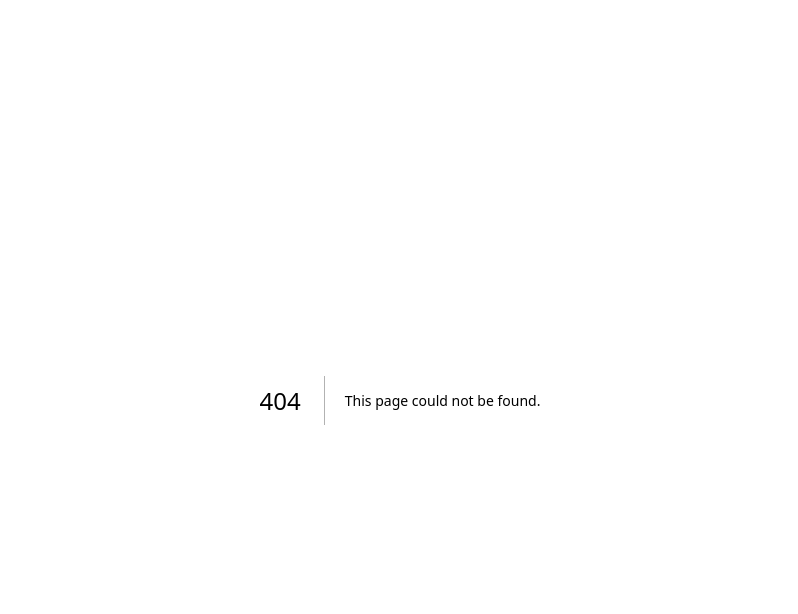
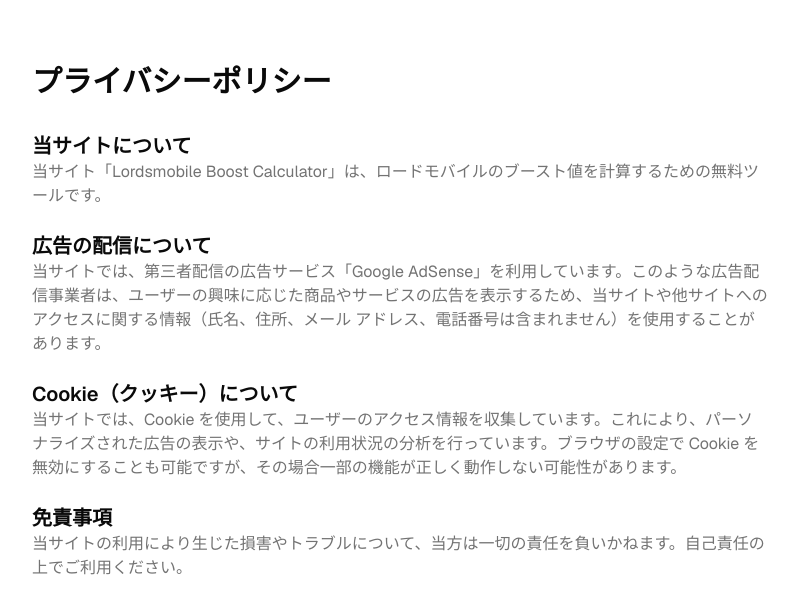
Before and after one commit to HarukiGoda/lordsmobile-boost-calculator, a Next.js app in the folder apps/web/: page /privacy in a window 1280 px wide. Before the commit this address had no page. Shown: the top 614 px of the page, without its empty margins (240-1038 px from the left). Built offline with nearby package versions, Linux system fonts and the light colour scheme.

Commit message:
feat: add adsense tracking and privacy policy page

```diff
--- a/apps/web/app/layout.tsx
+++ b/apps/web/app/layout.tsx
@@ -3,6 +3,7 @@ import { Geist, Geist_Mono } from "next/font/google"
 import "@workspace/ui/globals.css"
 import { ThemeProvider } from "@/components/theme-provider"
 import { cn } from "@workspace/ui/lib/utils"
+import Script from "next/script"
 
 const geist = Geist({ subsets: ["latin"], variable: "--font-sans" })
 
@@ -43,6 +44,12 @@ export default function RootLayout({
           type="application/ld+json"
           dangerouslySetInnerHTML={{ __html: JSON.stringify(jsonLd) }}
         />
+        <Script
+          async
+          src="https://pagead2.googlesyndication.com/pagead/js/adsbygoogle.js?client=ca-pub-8070114679956530"
+          crossOrigin="anonymous"
+          strategy="afterInteractive"
+        />
       </head>
       <body>
         <ThemeProvider>
--- a/apps/web/app/page.tsx
+++ b/apps/web/app/page.tsx
@@ -123,6 +123,11 @@ export default function Page() {
       </main>
 
       <footer className="border-t bg-muted/20 py-6 text-center text-xs text-muted-foreground">
+        <div className="mb-2 space-x-4">
+          <Link href="/privacy" className="hover:underline">
+            プライバシーポリシー
+          </Link>
+        </div>
         <p>
           © {new Date().getFullYear()} Lordsmobile Boost Calculator. All rights
           reserved.
--- /dev/null
+++ b/apps/web/app/privacy/page.tsx
@@ -0,0 +1,40 @@
+export default function PrivacyPage() {
+  return (
+    <div className="container mx-auto max-w-3xl px-4 py-16">
+      <h1 className="mb-8 text-3xl font-bold">プライバシーポリシー</h1>
+      <div className="prose prose-blue max-w-none text-muted-foreground">
+        <h2 className="text-xl font-semibold text-foreground">
+          当サイトについて
+        </h2>
+        <p>
+          当サイト「Lordsmobile Boost
+          Calculator」は、ロードモバイルのブースト値を計算するための無料ツールです。
+        </p>
+
+        <h2 className="mt-6 text-xl font-semibold text-foreground">
+          広告の配信について
+        </h2>
+        <p>
+          当サイトでは、第三者配信の広告サービス「Google
+          AdSense」を利用しています。このような広告配信事業者は、ユーザーの興味に応じた商品やサービスの広告を表示するため、当サイトや他サイトへのアクセスに関する情報（氏名、住所、メール
+          アドレス、電話番号は含まれません）を使用することがあります。
+        </p>
+
+        <h2 className="mt-6 text-xl font-semibold text-foreground">
+          Cookie（クッキー）について
+        </h2>
+        <p>
+          当サイトでは、Cookie
+          を使用して、ユーザーのアクセス情報を収集しています。これにより、パーソナライズされた広告の表示や、サイトの利用状況の分析を行っています。ブラウザの設定で
+          Cookie
+          を無効にすることも可能ですが、その場合一部の機能が正しく動作しない可能性があります。
+        </p>
+
+        <h2 className="mt-6 text-xl font-semibold text-foreground">免責事項</h2>
+        <p>
+          当サイトの利用により生じた損害やトラブルについて、当方は一切の責任を負いかねます。自己責任の上でご利用ください。
+        </p>
+      </div>
+    </div>
+  )
+}
```
